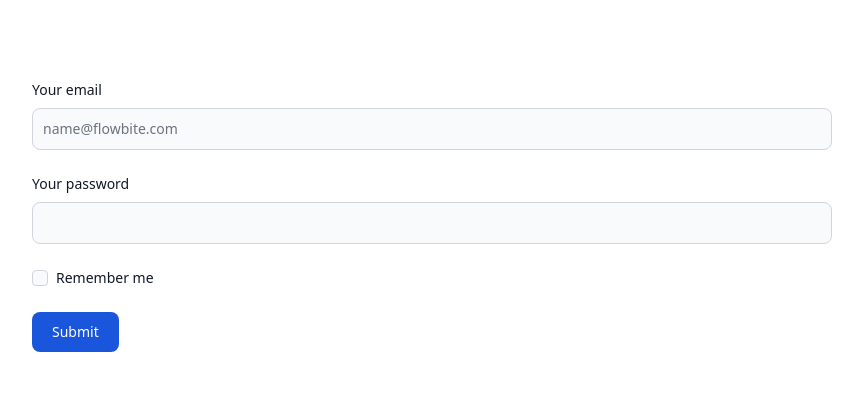
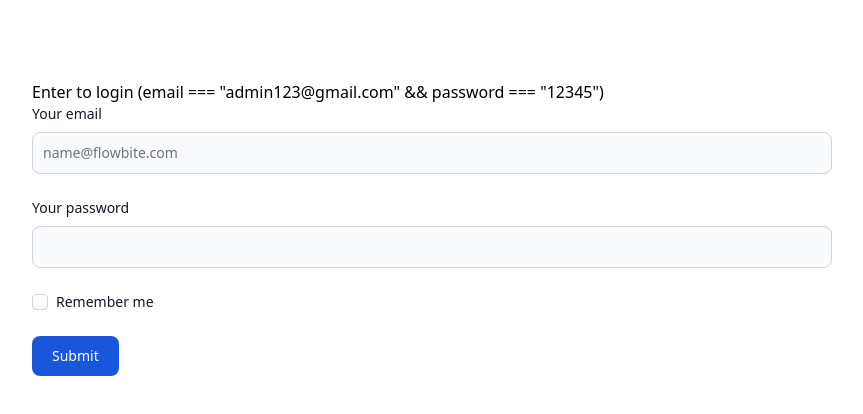
Before and after one commit to hmurani1212/AdminPanel1, a React (Create React App) app: page / in a window 1280 px wide. Shown: the top 414 px of the page, without its empty margins (160-1023 px from the left). Built offline with nearby package versions, Linux system fonts and the light colour scheme; no server answers.

Commit message:
Update Login.jsx

```diff
--- a/src/Components/Login.jsx
+++ b/src/Components/Login.jsx
@@ -8,7 +8,7 @@ function Login() {
     const [password, setpassword] = useState("");
     const LoginHandle = (e) => {
         e.preventDefault()
-        if (email === "Adminpannel123@gmail.com" && password === "12345") {
+        if (email === "admin123@gmail.com" && password === "12345") {
             localStorage.setItem("email", "kkami5754049@gmail.com")
             window.location.reload();
             navigate("/")
@@ -21,6 +21,7 @@ function Login() {
         <div>
             <form className='w-[800px] ml-48 mt-20' onSubmit={LoginHandle}>
                 {error1}
+                 <h1>Enter to login (email === "admin123@gmail.com" && password === "12345")</h1>
                 <div className="mb-6">
                     <label for="email" className="block mb-2 text-sm font-medium text-gray-900 dark:text-white">Your email</label>
                     <input type="email" value={email} onChange={(e) => setemail(e.target.value)} id="email" className="bg-gray-50 border border-gray-300 text-gray-900 text-sm rounded-lg focus:ring-blue-500 focus:border-blue-500 block w-full p-2.5 dark:bg-gray-700 dark:border-gray-600 dark:placeholder-gray-400 dark:text-white dark:focus:ring-blue-500 dark:focus:border-blue-500" placeholder="name@flowbite.com" required />
```
